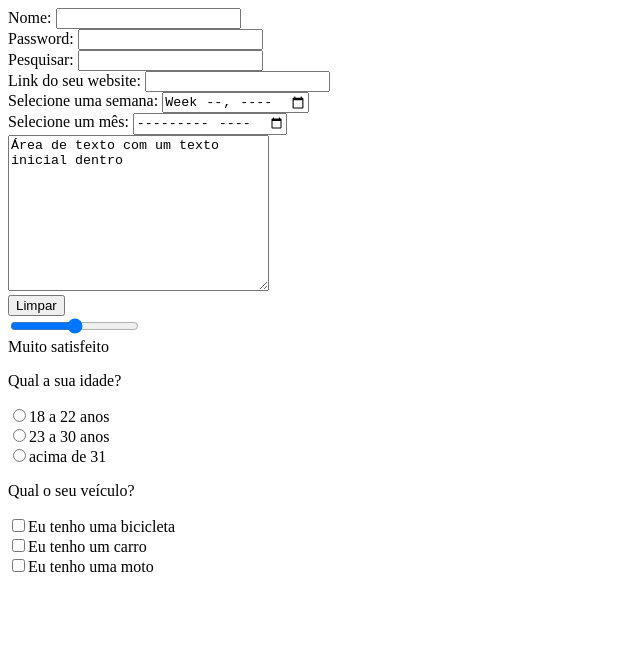
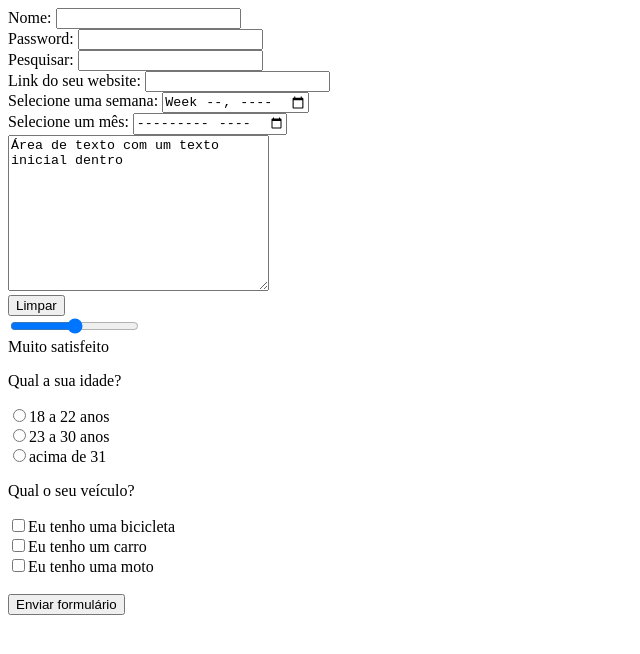
Before and after one commit to jocile/webdesigne-senac, a plain HTML site: page form.html in a window 1280 px wide. Shown: the whole page, without its empty margins (0-640 px from the left). Drawn offline with Linux system fonts and the light colour scheme.

Commit message:
Arquivos iniciais

```diff
--- a/form.html
+++ b/form.html
@@ -29,7 +29,8 @@
     </p>
     <input type="checkbox" name="veiculo1" value="bicicleta">Eu tenho uma bicicleta<br>
     <input type="checkbox" name="veiculo2" value="carro">Eu tenho um carro<br>
-    <input type="checkbox" name="veiculo3" value="moto">Eu tenho uma moto<br>
+    <input type="checkbox" name="veiculo3" value="moto">Eu tenho uma moto<br><br>
+    <input type="submit" value="Enviar formulário">
   </form>
 </body>
 </html>
```
Also changed, not shown: Webdesigne.svg (added), 1 other file.
